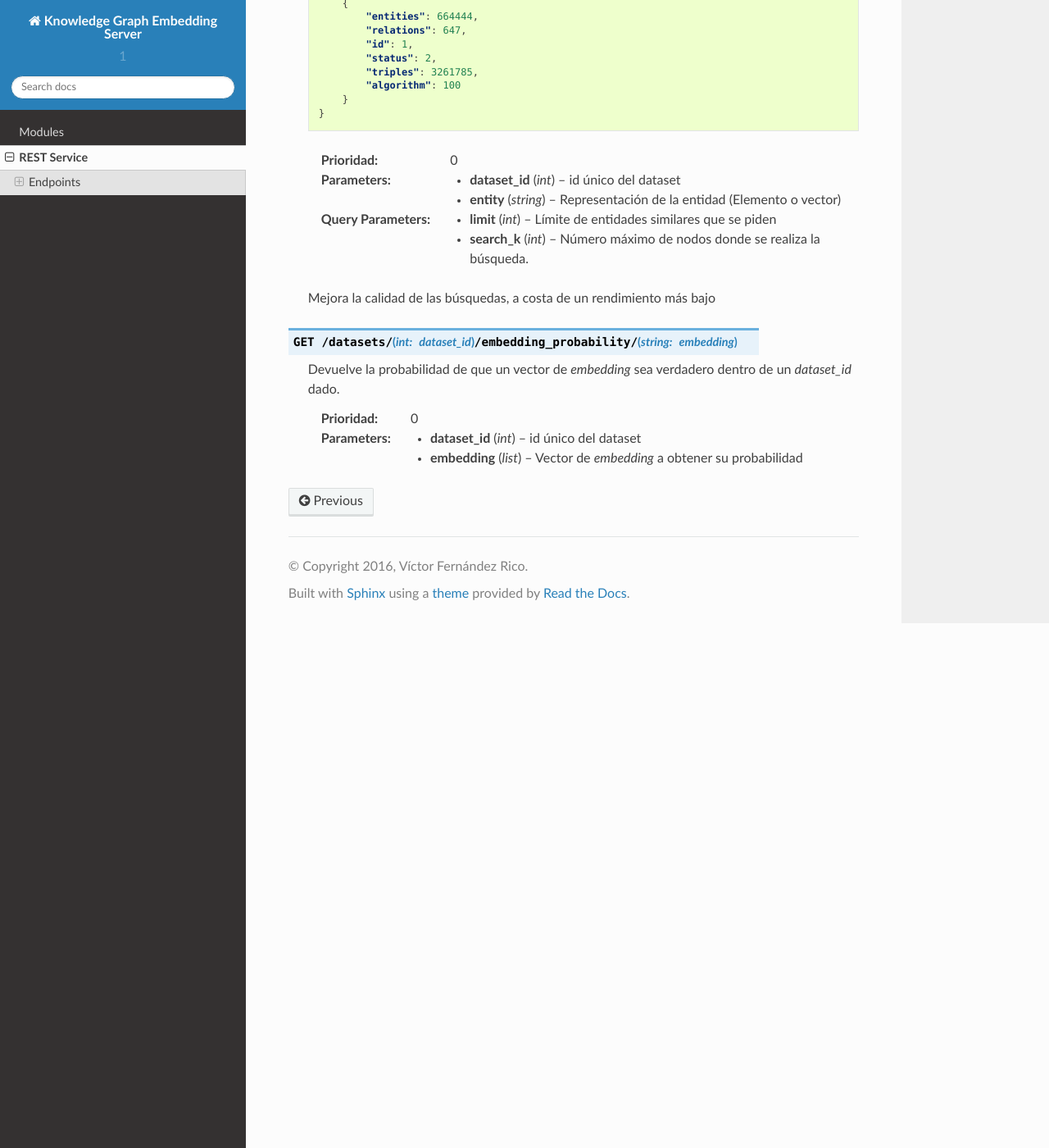
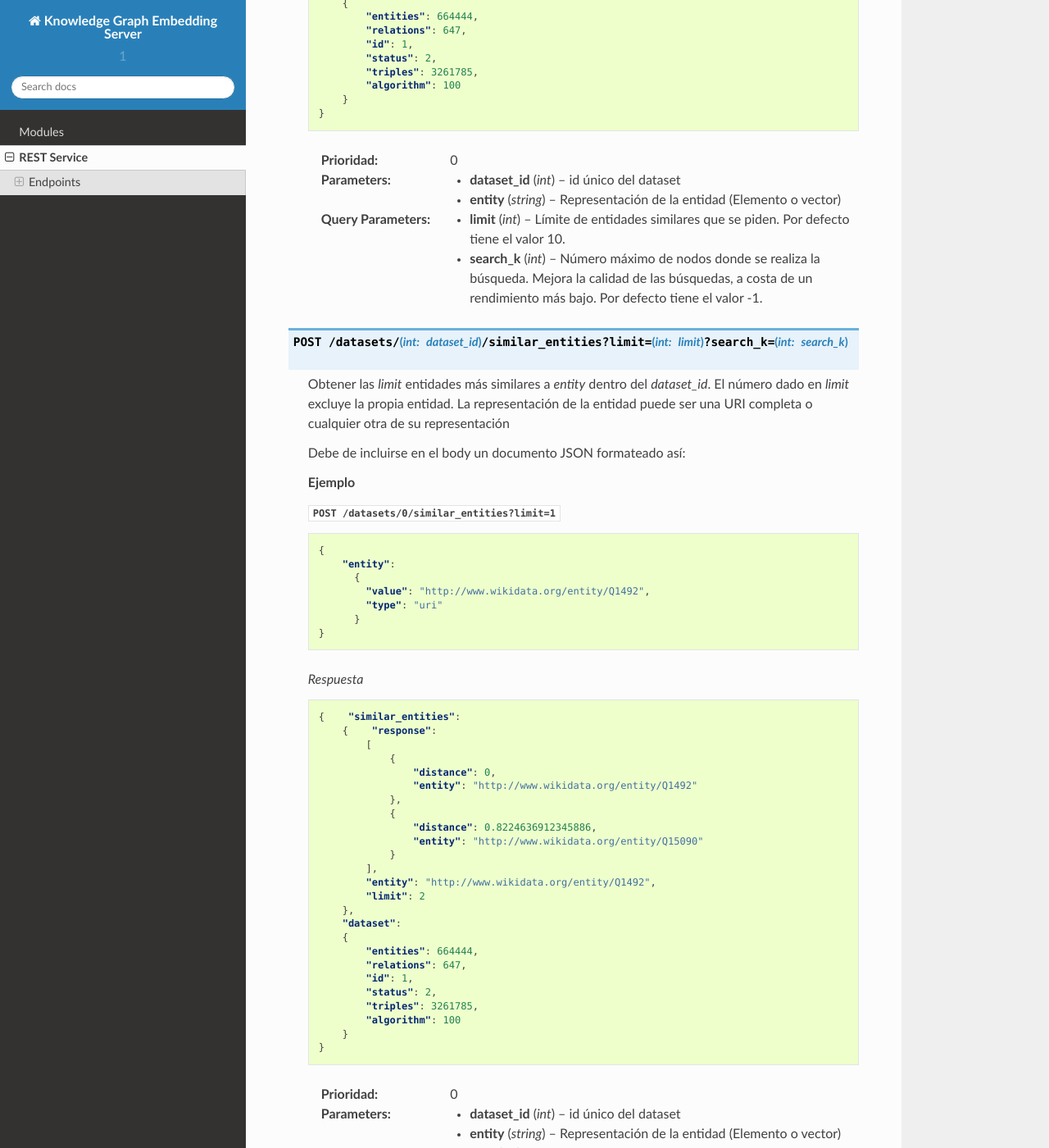
Before and after one commit to vfrico/kge-server, a Sphinx documentation site: the page built from doc/source/modules/restservice.rst, in a window 1280 px wide and 1400 px high, scrolled down 2805 px. Shown: the whole window at 82% size. Built offline with Sphinx 7.4.7 and the Read the Docs theme 2.0.0, drawn with Linux system fonts in a browser that asks for light colours; some of the changed text lies outside the part shown.

Commit message:
Adding documentation

```diff
--- a/doc/source/modules/restservice.rst
+++ b/doc/source/modules/restservice.rst
@@ -141,6 +141,7 @@ Predicción de tripletas
 
     Obtener las *limit* entidades más similares a *entity* dentro
     del *dataset_id*. El número dado en *limit* excluye la propia entidad.
+    Sólo es válido para ciertas representaciones de entidad.
 
 
     **Ejemplo**
@@ -179,9 +180,75 @@ Predicción de tripletas
     :prioridad: 0
     :param int dataset_id: id único del dataset
     :param string entity: Representación de la entidad (Elemento o vector)
-    :query int limit: Límite de entidades similares que se piden
+    :query int limit: Límite de entidades similares que se piden. Por defecto
+                      tiene el valor 10.
     :query int search_k: Número máximo de nodos donde se realiza la búsqueda.
-    Mejora la calidad de las búsquedas, a costa de un rendimiento más bajo
+                         Mejora la calidad de las búsquedas, a costa de un
+                         rendimiento más bajo. Por defecto tiene el valor -1.
+
+
+.. http:post:: /datasets/(int:dataset_id)/similar_entities?limit=(int:limit)?search_k=(int:search_k)
+
+    Obtener las *limit* entidades más similares a *entity* dentro
+    del *dataset_id*. El número dado en *limit* excluye la propia entidad.
+    La representación de la entidad puede ser una URI completa o cualquier
+    otra de su representación
+
+    Debe de incluirse en el body un documento JSON formateado así:
+
+    **Ejemplo**
+
+    :http:post:`/datasets/0/similar_entities?limit=1`
+
+    .. sourcecode:: json
+
+        {
+            "entity":
+              {
+                "value": "http://www.wikidata.org/entity/Q1492",
+                "type": "uri"
+              }
+        }
+
+    *Respuesta*
+
+    .. sourcecode:: json
+
+        {    "similar_entities":
+            {    "response":
+                [
+                    {
+                        "distance": 0,
+                        "entity": "http://www.wikidata.org/entity/Q1492"
+                    },
+                    {
+                        "distance": 0.8224636912345886,
+                        "entity": "http://www.wikidata.org/entity/Q15090"
+                    }
+                ],
+                "entity": "http://www.wikidata.org/entity/Q1492",
+                "limit": 2
+            },
+            "dataset":
+            {
+                "entities": 664444,
+                "relations": 647,
+                "id": 1,
+                "status": 2,
+                "triples": 3261785,
+                "algorithm": 100
+            }
+        }
+
+
+    :prioridad: 0
+    :param int dataset_id: id único del dataset
+    :param string entity: Representación de la entidad (Elemento o vector)
+    :query int limit: Límite de entidades similares que se piden. Por defecto
+                      tiene el valor 10.
+    :query int search_k: Número máximo de nodos donde se realiza la búsqueda.
+                         Mejora la calidad de las búsquedas, a costa de un
+                         rendimiento más bajo. Por defecto tiene el valor -1.
 
 
 .. http:get:: /datasets/(int:dataset_id)/embedding_probability/(string:embedding)
```
Also changed, not shown: other parts of doc/source/modules/restservice.rst (+1 -0 lines), 1 other file.
